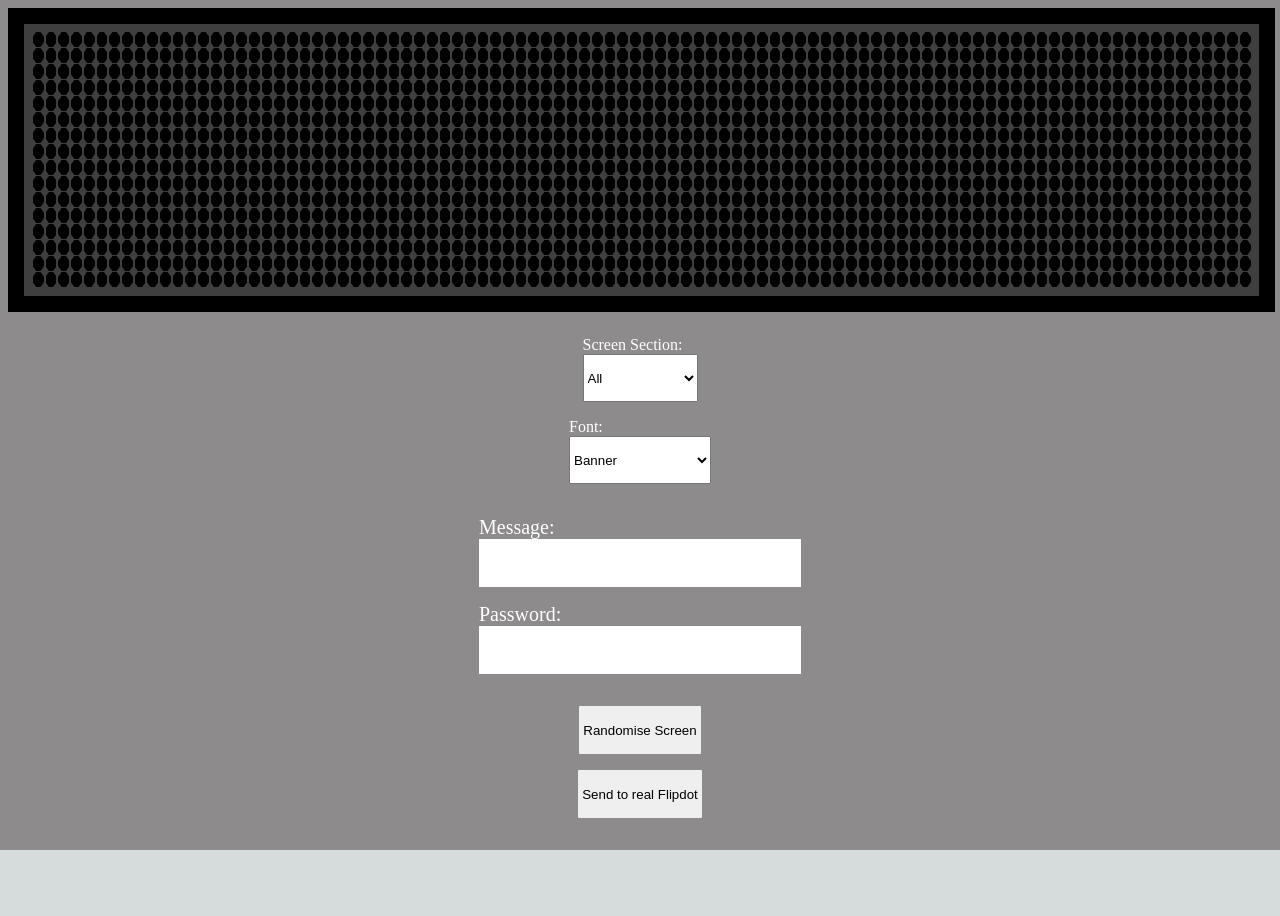
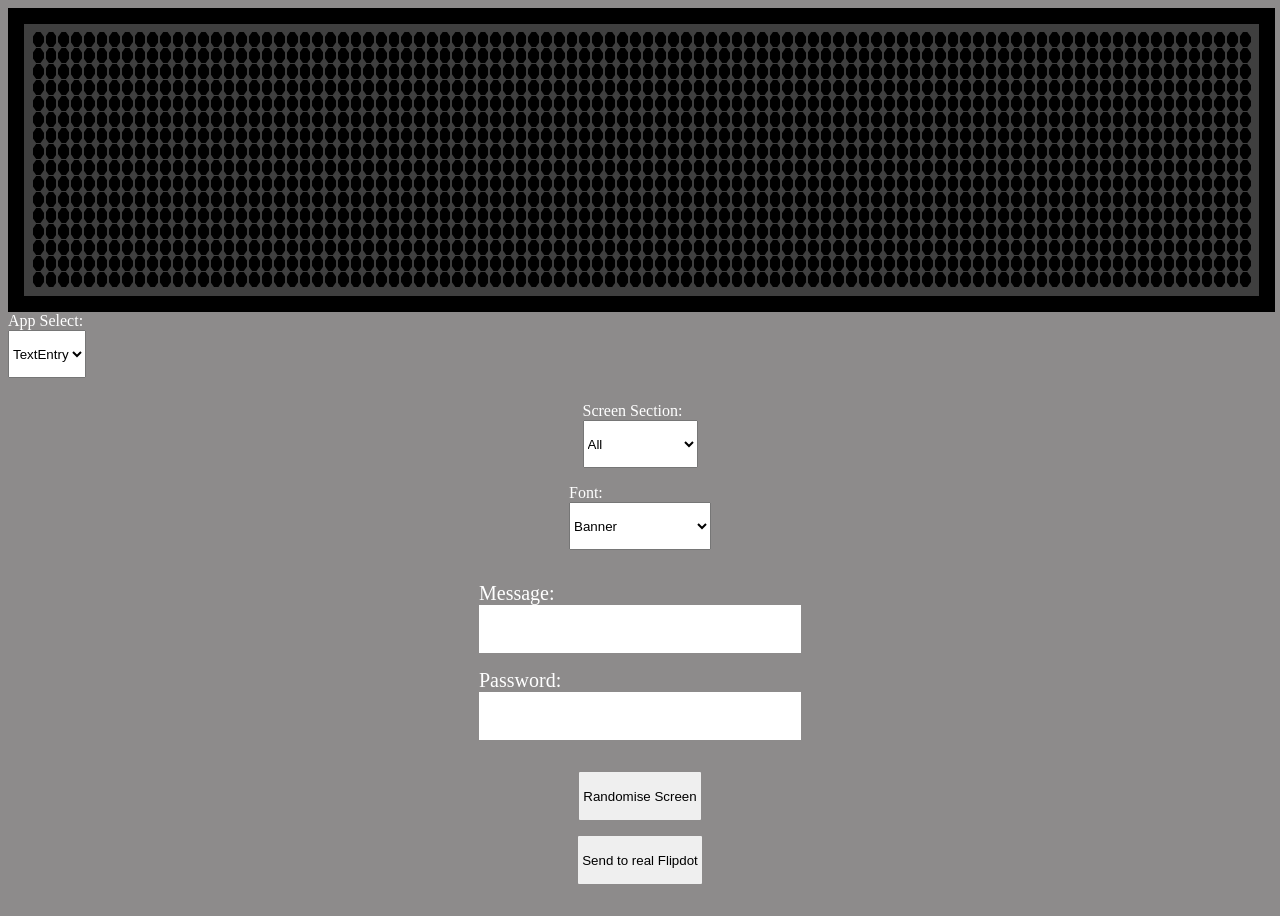
Before and after one commit to rsmarsh/flipdot-smart-screen, a Next.js app in the folder client/: page / in a window 1280 px wide. Before the commit the page ends 850 px from the top, so only its background shows below. Built offline with nearby package versions, Linux system fonts and the light colour scheme.

Commit message:
Added an unstyled app selector

```diff
--- a/client/src/components/FlipdotWrapper.tsx
+++ b/client/src/components/FlipdotWrapper.tsx
@@ -1,20 +1,31 @@
 'use client';
 
 import Emulator from './Emulator';
+import AppPicker from '@/components/controls/AppPicker';
 import Controls from './Controls';
 import SIZE from '@/config/size';
 
 import { useState } from 'react';
 import { emptyMatrix } from '@/utils/display';
+import { appList } from '@/utils/appList';
 
 const FlipdotWrapper = () => {
   const initialMatrix = emptyMatrix(SIZE);
   const [matrix, setMatrix] = useState(initialMatrix);
 
+  // [number] gives us a union of all possible values
+  const [activeApp, setActiveApp] =
+    useState<(typeof appList)[number]>('TextEntry');
+
+  const appComponents = {
+    TextEntry: <Controls setMatrix={setMatrix} activeMatrix={matrix} />
+  };
+
   return (
     <div>
       <Emulator height={SIZE.height} width={SIZE.width} matrix={matrix} />
-      <Controls setMatrix={setMatrix} activeMatrix={matrix} />
+      <AppPicker activeApp={activeApp} setActiveApp={setActiveApp} />
+      {appComponents[activeApp]}
     </div>
   );
 };
--- /dev/null
+++ b/client/src/components/controls/AppPicker.tsx
@@ -0,0 +1,33 @@
+import { appList } from '@/utils/appList';
+
+interface AppPickerProps {
+  activeApp: string;
+  setActiveApp: (newApp: (typeof appList)[number]) => void;
+}
+
+const AppPicker = (props: AppPickerProps) => {
+  return (
+    <div>
+      <label>
+        <div style={{ color: '#fff' }}>App Select:</div>
+        <select
+          style={{ height: '3rem' }}
+          value={props.activeApp}
+          onChange={(e) =>
+            props.setActiveApp(
+              e.currentTarget.value as (typeof appList)[number]
+            )
+          }
+        >
+          {appList.map((appName) => (
+            <option key={appName} value={appName}>
+              {appName}
+            </option>
+          ))}
+        </select>
+      </label>
+    </div>
+  );
+};
+
+export default AppPicker;
--- /dev/null
+++ b/client/src/utils/appList.ts
@@ -0,0 +1 @@
+export const appList = ['TextEntry'] as const;
```
